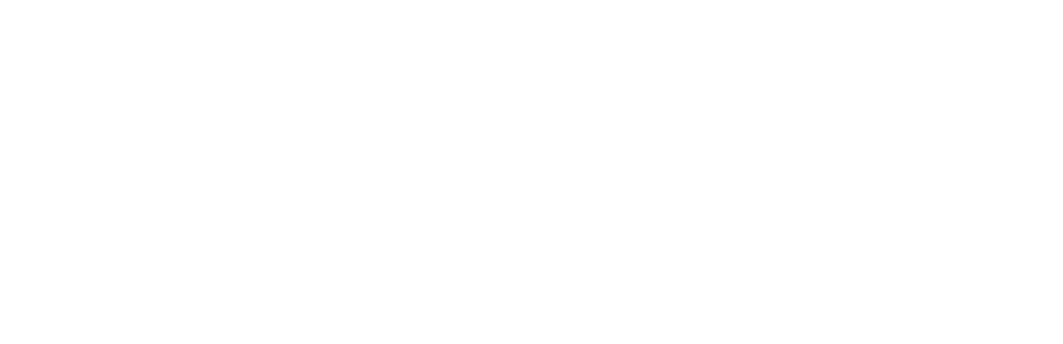
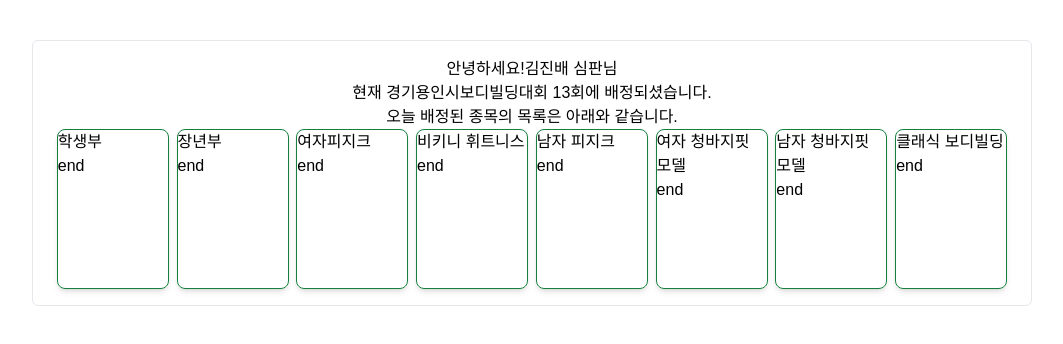
Before and after one commit to kiilove/bdbdgreferee, a React (Create React App) app: page /lobby in a window 1280 px wide. Before the commit this address had no page. Shown: the top 344 px of the page, without its empty margins (108-1171 px from the left). Built offline with nearby package versions, Linux system fonts and the light colour scheme.

Commit message:
commit on "main"

```diff
--- a/src/App.js
+++ b/src/App.js
@@ -1,12 +1,14 @@
 import "./App.css";
 import { BrowserRouter, Route, Routes } from "react-router-dom";
 import Login from "./pages/Login";
+import Lobby from "./pages/Lobby";
 
 function App() {
   return (
     <BrowserRouter>
       <Routes>
         <Route path="/" element={<Login />} />
+        <Route path="/lobby" element={<Lobby />} />
       </Routes>
     </BrowserRouter>
   );
--- /dev/null
+++ b/src/pages/Lobby.jsx
@@ -0,0 +1,50 @@
+import React from "react";
+
+const dummyGames = [
+  { id: 1, title: "학생부", state: "end" },
+  { id: 2, title: "장년부", state: "end" },
+  { id: 3, title: "여자피지크", state: "end" },
+  { id: 4, title: "비키니 휘트니스", state: "end" },
+  { id: 5, title: "남자 피지크", state: "end" },
+  { id: 6, title: "여자 청바지핏 모델", state: "end" },
+  { id: 7, title: "남자 청바지핏 모델", state: "end" },
+  { id: 8, title: "클래식 보디빌딩", state: "end" },
+];
+
+const Lobby = () => {
+  return (
+    <div className="flex w-full justify-center items-center h-full ">
+      <div
+        className="flex justify-center mt-10 flex-col gap-y-3 p-4 w-full rounded-md border"
+        style={{ maxWidth: "1000px" }}
+      >
+        <div className="flex w-full h-full justify-center items-center flex-col">
+          <div className="flex">
+            <h1>
+              안녕하세요!<span>김진배</span> 심판님
+            </h1>
+          </div>
+          <div className="flex">
+            <h2>
+              현재 <span>경기용인시보디빌딩대회 13회</span>에 배정되셨습니다.
+            </h2>
+          </div>
+          <div className="flex">
+            <h2>오늘 배정된 종목의 목록은 아래와 같습니다.</h2>
+          </div>
+
+          <div className="flex w-full h-full justify-evenly items-start flex-wrap">
+            {dummyGames.map((item, idx) => (
+              <div className="flex w-28 h-40 rounded-lg shadow-md border border-green-700 flex-col">
+                <div className="flex w-full">{item.title}</div>
+                <div className="flex w-full">{item.state}</div>
+              </div>
+            ))}
+          </div>
+        </div>
+      </div>
+    </div>
+  );
+};
+
+export default Lobby;
--- a/src/pages/LocalLogin.jsx
+++ b/src/pages/LocalLogin.jsx
@@ -23,7 +23,7 @@
         </div>
         <button
           className="w-full h-12 bg-orange-500 rounded-md border-gray-300 border"
-          onClick={() => (window.location.href = "/home")}
+          onClick={() => (window.location.href = "/lobby")}
         >
           <span className=" text-base font-medium text-white">로그인</span>
         </button>
```
